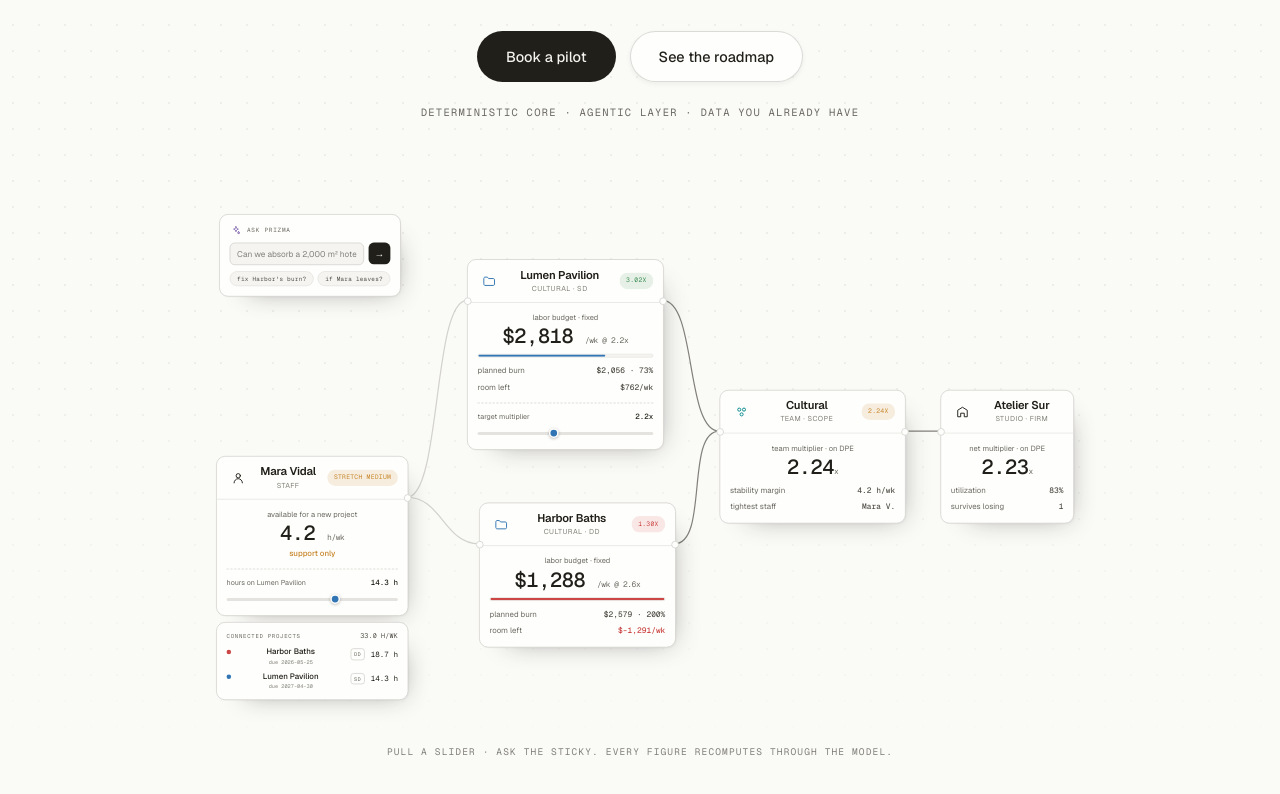
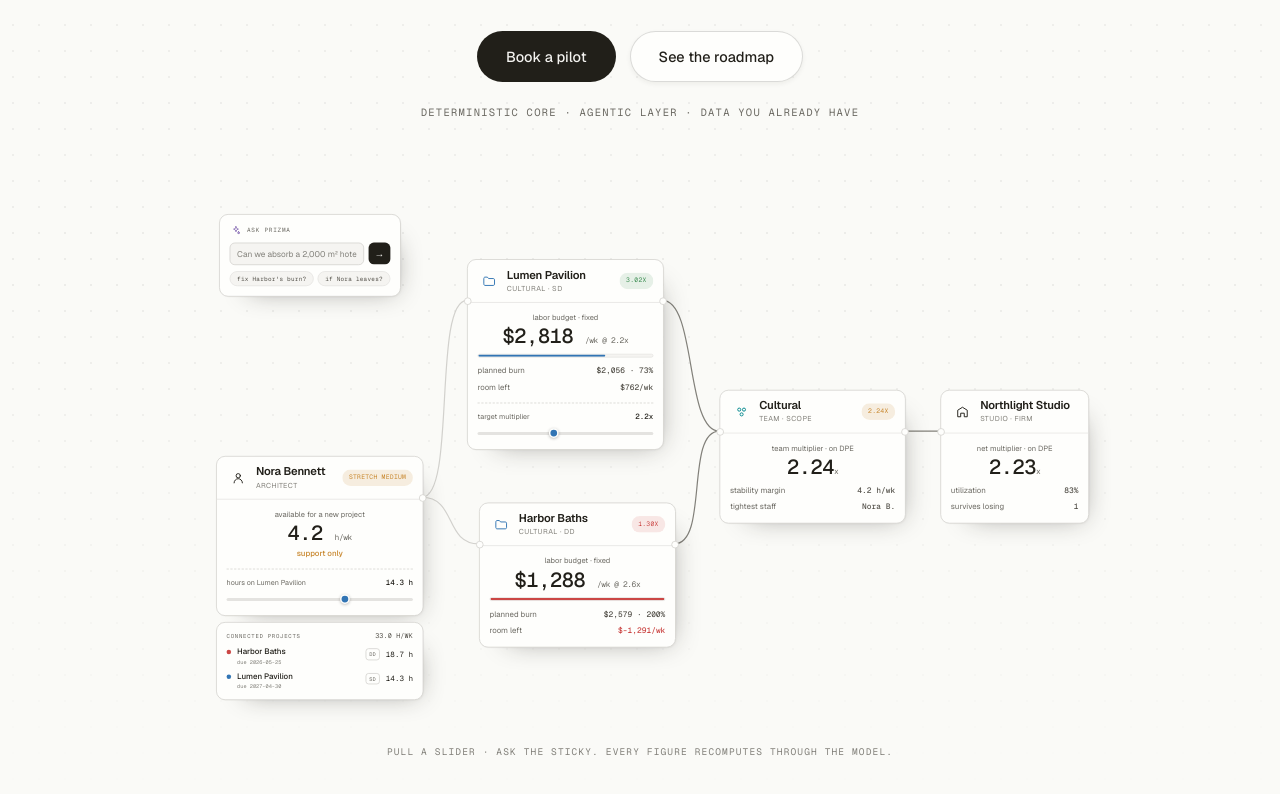
Before and after one commit to EmptyFluffy/heyprizma, a plain HTML site: page index.html in a window 1280 px wide. Shown: the part 430-1224 px from the top of the page. Drawn offline with nearby package versions, Linux system fonts and the light colour scheme.

Commit message:
landing: node alignment pass and English names
Co-Authored-By: Claude Opus 5 <noreply@anthropic.com>

```diff
--- a/index.html
+++ b/index.html
@@ -584,7 +584,7 @@ button{ font-family:inherit; }
 .pz-node.pz-flash .pz-card{ border-color:color-mix(in oklch, var(--blue) 55%, var(--line-2));
   box-shadow:0 0 0 1.5px color-mix(in oklch, var(--blue) 30%, transparent), 16px 16px 34px -24px oklch(24% 0.012 90 / .43); }
 
-.pz-card{ position:relative; background:var(--surface); border:1px solid var(--line-2);
+.pz-card{ position:relative; text-align:left; background:var(--surface); border:1px solid var(--line-2);
   border-radius:var(--r-node);
   box-shadow:1px 1px 2px oklch(24% 0.012 90 / .034), 16px 16px 34px -24px oklch(24% 0.012 90 / .425);
   transition:border-color .3s var(--ease), box-shadow .3s var(--ease); }
@@ -607,11 +607,11 @@ button{ font-family:inherit; }
   border-color:color-mix(in oklch, var(--blue) 30%, transparent); }
 .pz-div{ height:1px; background:var(--line); }
 .pz-body{ padding:12px 13px 13px; }
-.pz-label{ font-size:10px; color:var(--ink-dim); margin-bottom:3px; }
-.pz-metric{ font-family:var(--mono); font-variant-numeric:tabular-nums; font-size:27px; font-weight:500;
+.pz-label{ font-size:10px; color:var(--ink-dim); margin-bottom:3px; text-align:center; }
+.pz-metric{ text-align:center; font-family:var(--mono); font-variant-numeric:tabular-nums; font-size:27px; font-weight:500;
   letter-spacing:-.02em; color:var(--ink); line-height:1; }
 .pz-metric small{ font-family:var(--mono); font-size:10.5px; color:var(--ink-dim); font-weight:400; }
-.pz-band{ margin-top:5px; font-size:10.5px; font-weight:500; color:var(--blue); transition:color .3s; }
+.pz-band{ margin-top:5px; text-align:center; font-size:10.5px; font-weight:500; color:var(--blue); transition:color .3s; }
 .pz-meter{ height:5px; border-radius:4px; background:var(--surface-2); border:1px solid var(--line);
   overflow:hidden; margin-top:10px; }
 .pz-meter i{ display:block; height:100%; border-radius:4px; background:var(--blue);
@@ -693,7 +693,7 @@ button{ font-family:inherit; }
 @keyframes pz-tick{ 30%{ color:var(--blue); } }
 
 /* ============ THE AI STICKY ============ */
-.pz-sticky{ position:absolute; z-index:5; width:242px; cursor:grab;
+.pz-sticky{ position:absolute; z-index:5; text-align:left; width:242px; cursor:grab;
   background:var(--surface); border:1px solid var(--line-2); border-radius:var(--r-node);
   box-shadow:1px 1px 2px oklch(24% 0.012 90 / .034), 16px 16px 34px -24px oklch(24% 0.012 90 / .425);
   padding:12px 13px 13px;
@@ -767,9 +767,10 @@ button{ font-family:inherit; }
   .pz-chip{ position:absolute; left:13px; top:50%; transform:translateY(-50%); }
   .pz-pill{ position:absolute; right:13px; top:50%; transform:translateY(-50%); }
   .pz-id{ padding:0 92px; }
+  #n-firm .pz-id{ padding-right:24px; }
   .pz-who{ text-align:left; }
 
-  /* Mara's connections read as her sheet, not a sixth node */
+  /* Nora's connections read as her sheet, not a sixth node */
   #n-mara{ gap:0; }
   #n-mara > .pz-card:first-child{ border-radius:var(--r-node) var(--r-node) 0 0; }
   .pz-sheet{ background:var(--surface-2); box-shadow:none; margin-top:-1px;
@@ -1198,13 +1199,13 @@ footer{
             <path class="pz-pulse" id="pulse1" d=""/>
           </svg>
 
-          <!-- STAFF · Mara -->
-          <div class="pz-node" id="n-mara" style="left:56px; top:350px; width:256px;" data-anim="1">
+          <!-- STAFF · Nora -->
+          <div class="pz-node" id="n-mara" style="left:56px; top:350px; width:276px;" data-anim="1">
             <div class="pz-card">
               <span class="pz-port pz-port-out" data-port="mara-out"></span>
               <div class="pz-head">
                 <span class="pz-chip"><svg viewBox="0 0 24 24" fill="none" stroke="currentColor" stroke-width="1.6" stroke-linecap="round"><circle cx="12" cy="8" r="3.6"/><path d="M5 20a7 7 0 0 1 14 0"/></svg></span>
-                <span class="pz-id"><span class="pz-name">Mara Vidal</span><span class="pz-role">Staff</span></span>
+                <span class="pz-id"><span class="pz-name">Nora Bennett</span><span class="pz-role">Architect</span></span>
                 <span class="pz-pill" id="mara-pill">stretch medium</span>
               </div>
               <div class="pz-div"></div>
@@ -1214,7 +1215,7 @@ footer{
                 <div class="pz-band" id="mara-band">support only</div>
                 <div class="pz-slider">
                   <label>hours on Lumen Pavilion <b class="pz-mono" id="mara-lumen-lbl">14.3 h</b></label>
-                  <input type="range" id="mara-lumen" min="4" max="20" step="any" value="14.3" aria-label="Mara's weekly hours on Lumen Pavilion">
+                  <input type="range" id="mara-lumen" min="4" max="20" step="any" value="14.3" aria-label="Nora's weekly hours on Lumen Pavilion">
                 </div>
               </div>
             </div>
@@ -1293,19 +1294,19 @@ footer{
                 <div class="pz-metric"><span id="team-mult">2.24</span><small>x</small></div>
                 <div class="pz-kvs">
                   <div class="pz-kv"><span>stability margin</span><b class="pz-mono" id="team-stab">4.2 h/wk</b></div>
-                  <div class="pz-kv"><span>tightest staff</span><b class="pz-mono">Mara V.</b></div>
+                  <div class="pz-kv"><span>tightest staff</span><b class="pz-mono">Nora B.</b></div>
                 </div>
               </div>
             </div>
           </div>
 
           <!-- FIRM -->
-          <div class="pz-node" id="n-firm" style="left:1020px; top:262px; width:178px;" data-anim="5">
+          <div class="pz-node" id="n-firm" style="left:1020px; top:262px; width:198px;" data-anim="5">
             <div class="pz-card">
               <span class="pz-port pz-port-in" data-port="firm-in"></span>
               <div class="pz-head">
                 <span class="pz-chip"><svg viewBox="0 0 24 24" fill="none" stroke="currentColor" stroke-width="1.6" stroke-linejoin="round"><path d="M4 20V9l8-5 8 5v11h-5v-6h-6v6Z"/></svg></span>
-                <span class="pz-id"><span class="pz-name">Atelier Sur</span><span class="pz-role">Studio · Firm</span></span>
+                <span class="pz-id"><span class="pz-name">Northlight Studio</span><span class="pz-role">Studio · Firm</span></span>
               </div>
               <div class="pz-div"></div>
               <div class="pz-body">
@@ -1331,7 +1332,7 @@ footer{
             </div>
             <div class="pz-sticky-chips" id="stickyChips">
               <button data-q="harbor">fix Harbor's burn?</button>
-              <button data-q="mara">if Mara leaves?</button>
+              <button data-q="mara">if Nora leaves?</button>
             </div>
             <div class="pz-sticky-think" id="stickyThink" style="display:none"><i></i><i></i><i></i></div>
             <div class="pz-sticky-out" id="stickyOut" style="display:none"></div>
@@ -1883,11 +1884,11 @@ faqItems.forEach(item => {
   const SCEN = {
     harbor: {
       match: /harbor|fix|burn|over|rebalance/i,
-      say: 'Harbor Baths burns <b>200% of its budget</b>. The model finds 4.0 h of Mara\u2019s Harbor time that Lumen can absorb inside its room, and 2.7 h of DD scope that can move to next phase. Burn drops to <b>151%</b>; the rest is a fee conversation.',
+      say: 'Harbor Baths burns <b>200% of its budget</b>. The model finds 4.0 h of Nora\u2019s Harbor time that Lumen can absorb inside its room, and 2.7 h of DD scope that can move to next phase. Burn drops to <b>151%</b>; the rest is a fee conversation.',
       deltas: [
         ['Harbor \u00b7 burn', '200% \u2192 151%', 'g'],
         ['Lumen \u00b7 burn', '73% \u2192 86%', ''],
-        ['Mara \u00b7 workload', 'unchanged', ''],
+        ['Nora \u00b7 workload', 'unchanged', ''],
       ],
       actions: true,
     },
@@ -1902,8 +1903,8 @@ faqItems.forEach(item => {
       actions: false,
     },
     mara: {
-      match: /mara|leaves|quit|single point|breaks/i,
-      say: 'If <b>Mara leaves</b>: Harbor Baths loses 18.7 h/wk and Lumen Pavilion 14.3 h/wk with no same-typology backfill. Both projects orphan, and survives-losing drops to <b>0</b>. She is the single point of failure.',
+      match: /nora|mara|leaves|quit|single point|breaks/i,
+      say: 'If <b>Nora leaves</b>: Harbor Baths loses 18.7 h/wk and Lumen Pavilion 14.3 h/wk with no same-typology backfill. Both projects orphan, and survives-losing drops to <b>0</b>. She is the single point of failure.',
       deltas: [
         ['Harbor Baths', 'orphaned \u00b7 \u221218.7 h', 'r'],
         ['Lumen Pavilion', '\u221214.3 h/wk', 'r'],
@@ -1941,7 +1942,7 @@ faqItems.forEach(item => {
     }, 950);
   }
   function applyRebalance(){
-    // move 4h of Mara from Harbor to Lumen, park 2.7h of Harbor DD scope
+    // move 4h of Nora from Harbor to Lumen, park 2.7h of Harbor DD scope
     M.harbor.hours.mara = 12.0;
     M.lumen.hours.mara = Math.min(20, M.lumen.hours.mara + 4);
     $('mara-lumen').value = M.lumen.hours.mara;
@@ -2084,7 +2085,7 @@ faqItems.forEach(item => {
       put(620, 330);
       await sleep(450);
 
-      // 1. work Mara's hours lever, there and back
+      // 1. work Nora's hours lever, there and back
       const mara = $('mara-lumen');
       const [tx, ty] = thumbPoint(mara);
       await glide(tx, ty, 950); if (dead) return;
```
